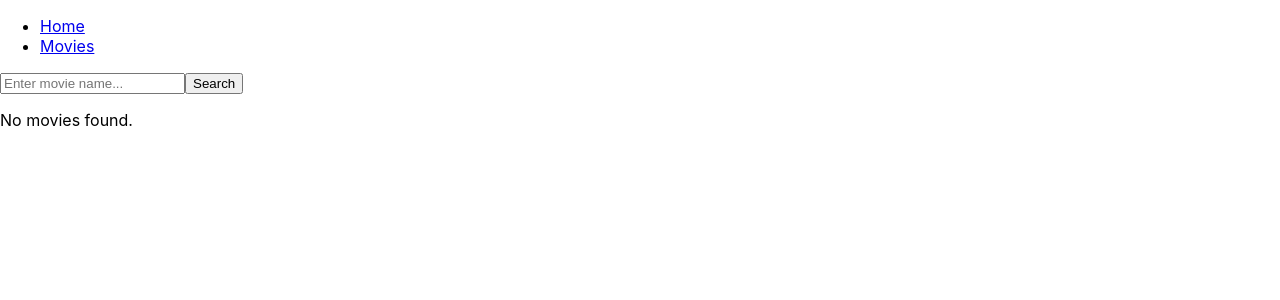
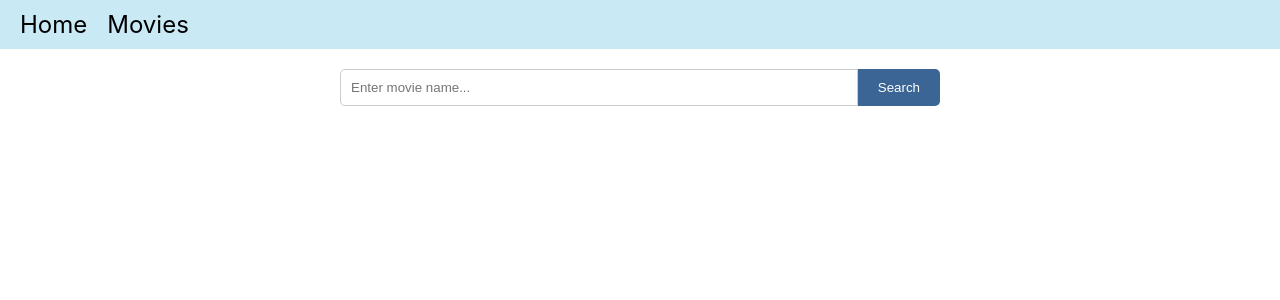
Before and after one commit to IYuliia/goit-react-woolf-hw-05-movies, a React (Create React App) app: page /goit-react-woolf-hw-05-movies/movies in a window 1280 px wide. Shown: the top 300 px of the page. Built offline with nearby package versions, Linux system fonts and the light colour scheme.

Commit message:
added styles

```diff
--- a/src/components/Header/Header.jsx
+++ b/src/components/Header/Header.jsx
@@ -1,14 +1,19 @@
 import { NavLink } from 'react-router-dom';
+import styles from './Header.module.css';
 
 const Header = () => {
   return (
-    <nav className="navbar">
-      <ul>
-        <li>
-          <NavLink to="/">Home</NavLink>
+    <nav className={styles.navbar}>
+      <ul className={styles.list}>
+        <li className={styles.item}>
+          <NavLink to="/" className={styles.link}>
+            Home
+          </NavLink>
         </li>
-        <li>
-          <NavLink to="/movies">Movies</NavLink>
+        <li className={styles.item}>
+          <NavLink to="/movies" className={styles.link}>
+            Movies
+          </NavLink>
         </li>
       </ul>
     </nav>
--- a/src/components/Header/Header.module.css
+++ b/src/components/Header/Header.module.css
@@ -0,0 +1,30 @@
+.navbar {
+  background-color: rgb(201, 233, 244);
+  padding: 10px 20px;
+}
+
+.list {
+  list-style-type: none;
+  margin: 0;
+  padding: 0;
+}
+
+.item {
+  display: inline;
+  margin-right: 20px;
+}
+
+.item:last-child {
+  margin-right: 0;
+}
+
+.link {
+  color: black;
+  text-decoration: none;
+  font-size: 24px;
+}
+
+.active {
+  color: red;
+  font-weight: bold;
+}
--- a/src/pages/Home/Home.jsx
+++ b/src/pages/Home/Home.jsx
@@ -1,6 +1,7 @@
 import React, { useEffect, useState } from 'react';
 import { Link } from 'react-router-dom';
 import { getTrendingMoviesApi } from '../../api/movies.js';
+import styles from './Home.module.css';
 
 const Home = () => {
   const [isLoading, setIsLoading] = useState(false);
@@ -30,10 +31,10 @@ const Home = () => {
       {error && <p>{error}</p>}
       {movies && (
         <div>
-          <h3>Trending Today</h3>
-          <ul>
+          <h3 className={styles.heading}>Trending Today</h3>
+          <ul className={styles.list}>
             {movies.map(movie => (
-              <li key={movie.id}>
+              <li className={styles.item} key={movie.id}>
                 <Link to={`/movies/${movie.id}`}>{movie.title}</Link>
               </li>
             ))}
--- /dev/null
+++ b/src/pages/Home/Home.module.css
@@ -0,0 +1,25 @@
+.list {
+  list-style-type: none;
+  margin: 0;
+  padding: 0 20px;
+}
+
+.heading {
+  font-size: 24px;
+  color: #333;
+  padding: 10px 20px;
+}
+
+.item {
+  margin-bottom: 10px;
+}
+
+.item a {
+  text-decoration: none;
+  color: #3a6594;
+  font-weight: bold;
+}
+
+.item a:hover {
+  text-decoration: underline;
+}
--- a/src/pages/MovieDetails/MovieDetails.jsx
+++ b/src/pages/MovieDetails/MovieDetails.jsx
@@ -7,6 +7,7 @@ import {
   getMovieDetailsApi,
   getReviewsApi,
 } from '../../api/movies';
+import styles from './MovieDetails.module.css';
 
 const MovieDetails = () => {
   const { movieId } = useParams();
@@ -60,30 +61,39 @@ const MovieDetails = () => {
   };
 
   return (
-    <div>
+    <div className={styles.container}>
       {/* //   <Link to="/">Go Back</Link> */}
-      <button onClick={handleGoBack}>Go Back</button>
+      <button onClick={handleGoBack} className={styles.button}>
+        Go Back
+      </button>
       {isLoading && <p>Loading...</p>}
       {error && <p>{error}</p>}
       {movie && (
         <div>
+          <div className={styles.details}>
+            <div className={styles.poster}>
               <img
                 src={`https://image.tmdb.org/t/p/w500/${movie.poster_path}`}
                 alt={movie.title}
               />
+            </div>
+            <div className={styles.info}>
               <h2>{movie.title}</h2>
               <p>Year: {movie.release_date}</p>
               <p>User Score: {movie.vote_average}</p>
               <p>Overview: {movie.overview}</p>
               <p>Genres: {movie.genres.map(genre => genre.name).join(', ')}</p>
               <h3>Additional Information</h3>
-          <ul>
-            <li>
+            </div>
+          </div>
+
+          <ul className={styles.list}>
+            <li className={styles.item}>
               <Link to={`/movies/${movieId}/cast`} onClick={getCast}>
                 Cast
               </Link>
             </li>
-            <li>
+            <li className={styles.item}>
               <Link
                 to={`/movies/${movieId}/reviews`}
                 onClick={() => {
--- a/src/pages/MovieDetails/MovieDetails.module.css
+++ b/src/pages/MovieDetails/MovieDetails.module.css
@@ -0,0 +1,51 @@
+.container {
+  display: flex;
+  flex-direction: column;
+  align-items: flex-start;
+  padding: 20px;
+}
+
+.details {
+  display: flex;
+  flex-direction: row;
+  justify-content: center;
+  align-items: flex-start;
+}
+
+.poster {
+  margin-right: 20px;
+}
+
+.poster img {
+  max-width: 300px;
+}
+
+.info {
+  flex-grow: 1;
+}
+
+.button {
+  margin-top: 20px;
+  margin-bottom: 20px;
+  padding: 10px 20px;
+  font-size: 16px;
+  background-color: #3a6594;
+  color: #fff;
+  border: none;
+  border-radius: 5px;
+  cursor: pointer;
+}
+
+.button:hover {
+  background-color: #5d7ea0;
+}
+
+.list {
+  list-style: none;
+  font-size: 20px;
+}
+
+.item a {
+  color: #3a6594;
+  font-weight: bold;
+}
--- a/src/pages/Movies/Movies.jsx
+++ b/src/pages/Movies/Movies.jsx
@@ -1,18 +1,21 @@
 import React, { useState } from 'react';
 import { Link } from 'react-router-dom';
 import { searchMoviesApi } from '../../api/movies';
+import styles from './Movies.module.css';
 
 const Movies = () => {
   const [query, setQuery] = useState('');
   const [movies, setMovies] = useState([]);
   const [isLoading, setIsLoading] = useState(false);
   const [error, setError] = useState('');
+  const [searched, setSearched] = useState(false);
 
   const handleSearch = async () => {
     if (!query) return;
 
     setIsLoading(true);
     setError('');
+    setSearched(true);
 
     try {
       const data = await searchMoviesApi(query);
@@ -26,28 +29,33 @@ const Movies = () => {
   };
 
   return (
-    <div>
-      <div>
+    <div className={styles.container}>
+      <div className={styles.search}>
         <input
           type="text"
           value={query}
           onChange={e => setQuery(e.target.value)}
           placeholder="Enter movie name..."
+          className={styles.input}
         />
-        <button onClick={handleSearch}>Search</button>
+        <button onClick={handleSearch} className={styles.button}>
+          Search
+        </button>
       </div>
       {isLoading && <p>Loading...</p>}
       {error && <p>{error}</p>}
       {movies.length > 0 && (
-        <ul>
+        <ul className={styles.movieList}>
           {movies.map(movie => (
-            <li key={movie.id}>
-              <Link to={`/movies/${movie.id}`}>{movie.title}</Link>
+            <li key={movie.id} className={styles.movieItem}>
+              <Link to={`/movies/${movie.id}`} className={styles.movieLink}>
+                {movie.title}
+              </Link>
             </li>
           ))}
         </ul>
       )}
-      {movies.length === 0 && !isLoading && <p>No movies found.</p>}
+      {searched && movies.length === 0 && !isLoading && <p>No movies found.</p>}
     </div>
   );
 };
--- /dev/null
+++ b/src/pages/Movies/Movies.module.css
@@ -0,0 +1,49 @@
+.container {
+  max-width: 600px;
+  margin: 0 auto;
+  padding: 20px;
+}
+
+.search {
+  display: flex;
+  margin-bottom: 20px;
+}
+
+.input {
+  flex: 1;
+  padding: 10px;
+  border: 1px solid #ccc;
+  border-radius: 5px 0 0 5px;
+}
+
+.button {
+  padding: 10px 20px;
+  background-color: #3a6594;
+  color: #fff;
+  border: none;
+  border-radius: 0 5px 5px 0;
+  cursor: pointer;
+}
+
+.button:hover {
+  background-color: #5d7ea0;
+}
+
+.movieList {
+  list-style: none;
+  padding: 0;
+}
+
+.movieItem {
+  margin-bottom: 10px;
+}
+
+.movieLink {
+  text-decoration: none;
+  color: #333;
+  font-weight: bold;
+}
+
+.movieLink:hover {
+  text-decoration: underline;
+}
```
Lines whose indentation alone changed are shown as unchanged.
